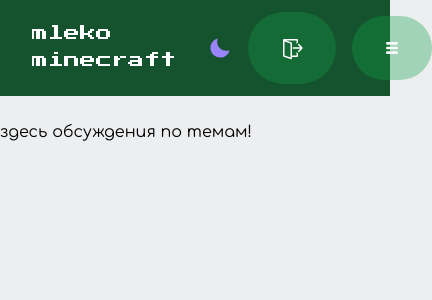
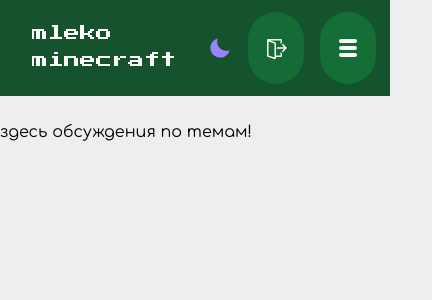
Before and after one commit to DanyaMarkov/mleko-minecraft, a Next.js app: page /forum in a window 390 px wide. Shown: the top 300 px of the page, 432 px wide, since content can reach past the window. Built offline with nearby package versions, Linux system fonts and the light colour scheme; no server answers.

Commit message:
small fixes

```diff
--- a/app/layout.tsx
+++ b/app/layout.tsx
@@ -20,7 +20,7 @@
 
 export default function RootLayout({ children }: { children: React.ReactNode }) {
     return (
-        <html lang="en" data-theme="dark" className={comfortaa.className}>
+        <html lang="ru" className={comfortaa.className}>
             <body className="bg-[#edeef0] dark:bg-[#22272e]">
                 <Provider>
                     <Header />
--- a/app/videos/VideoElement.tsx
+++ b/app/videos/VideoElement.tsx
@@ -12,7 +12,7 @@
 
 export const VideoElement = ({ videoInfo }: VideoElementProps) => {
     return (
-        <li className="flex h-full w-full flex-row items-start gap-4 rounded-xl bg-gray-50  p-4 shadow-md sm:m-auto md:flex-col dark:bg-gray-700/80">
+        <li className="flex h-full w-full flex-row items-start gap-4 rounded-xl bg-gray-50  p-4 shadow-md dark:bg-gray-700/80 sm:m-auto md:flex-col">
             {videoInfo.link.startsWith('https://www.youtube.com/embed/') ? (
                 <iframe
                     className="w-[40%] self-center justify-self-center md:w-[320px]"
--- a/components/AppTheme/ThemeSwitcher.tsx
+++ b/components/AppTheme/ThemeSwitcher.tsx
@@ -1,8 +1,6 @@
 'use client';
 
 import { useTheme } from 'next-themes';
-// import { SunIcon } from '@heroicons/react/24/outline';
-// import { MoonIcon } from '@heroicons/react/24/solid';
 import { TiAdjustBrightness } from 'react-icons/ti';
 import { IoMdMoon } from 'react-icons/io';
 
@@ -12,7 +10,7 @@
     const renderThemeChanger = () => {
         const currentTheme = theme === 'system' ? systemTheme : theme;
 
-        if (currentTheme === 'dark') {
+        if (currentTheme === 'dark' || !currentTheme) {
             return (
                 <TiAdjustBrightness
                     className="h-6 w-6 select-none text-yellow-500"
--- a/components/AuthButton/AuthButton.tsx
+++ b/components/AuthButton/AuthButton.tsx
@@ -3,8 +3,8 @@
 
 const AuthButton = () => {
     return (
-        <button className="flex flex-row gap-2 w-fit justify-self-end bg-green-600/30 hover:bg-green-700/40 rounded-full">
-            <Link href="/login" className="py-6 px-8">
+        <button className="flex w-fit flex-row gap-2 justify-self-end rounded-full bg-green-600/30 hover:bg-green-700/40">
+            <Link href="/login" className="px-4 py-6 lg:px-8">
                 <VscSignOut color="white" size={24} />
             </Link>
         </button>
--- a/components/Header/Header.tsx
+++ b/components/Header/Header.tsx
@@ -11,12 +11,11 @@
     const currentUser = cookieStore.get('user');
 
     return (
-        <header className="sticky top-0 flex h-24 flex-row items-center justify-between gap-8 bg-green-900 px-8 py-4 md:justify-between dark:bg-green-900">
+        <header className="sticky top-0 flex h-24 flex-row items-center justify-between gap-8 bg-green-900 px-8 py-4 dark:bg-green-900 md:justify-between">
             <Logo />
             <NavigationMenu />
             <div className="gap:4 flex flex-row items-center gap-4">
                 <ThemeSwitcher />
-
                 {currentUser ? <Account /> : <AuthButton />}
                 <SidebarMenu />
             </div>
--- a/components/NavigationMenu/SidebarMenu.tsx
+++ b/components/NavigationMenu/SidebarMenu.tsx
@@ -13,10 +13,10 @@
     return (
         <>
             <button
-                className="flex items-center gap-4 rounded-full bg-green-600/35 px-8 py-6 text-neutral-50 hover:bg-green-700/30 lg:hidden"
+                className="flex items-center gap-4 rounded-full bg-green-600/35 px-4 py-6 text-neutral-50 hover:bg-green-700/30 lg:hidden lg:px-8"
                 type="button"
                 onClick={() => setIsShowMenu(true)}>
-                <TiThMenu />
+                <TiThMenu size={24} />
             </button>
             <>
                 <div
```
